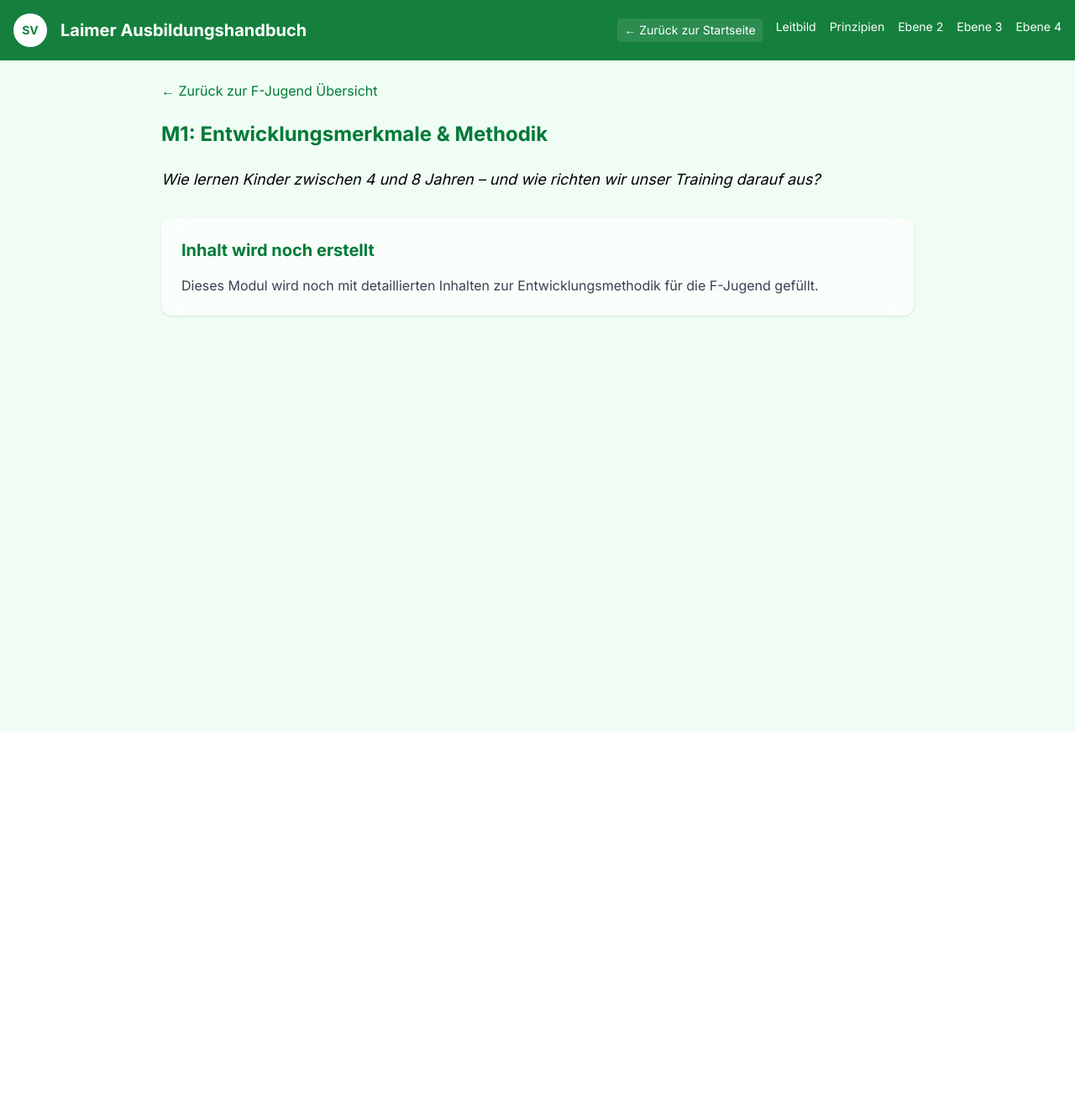
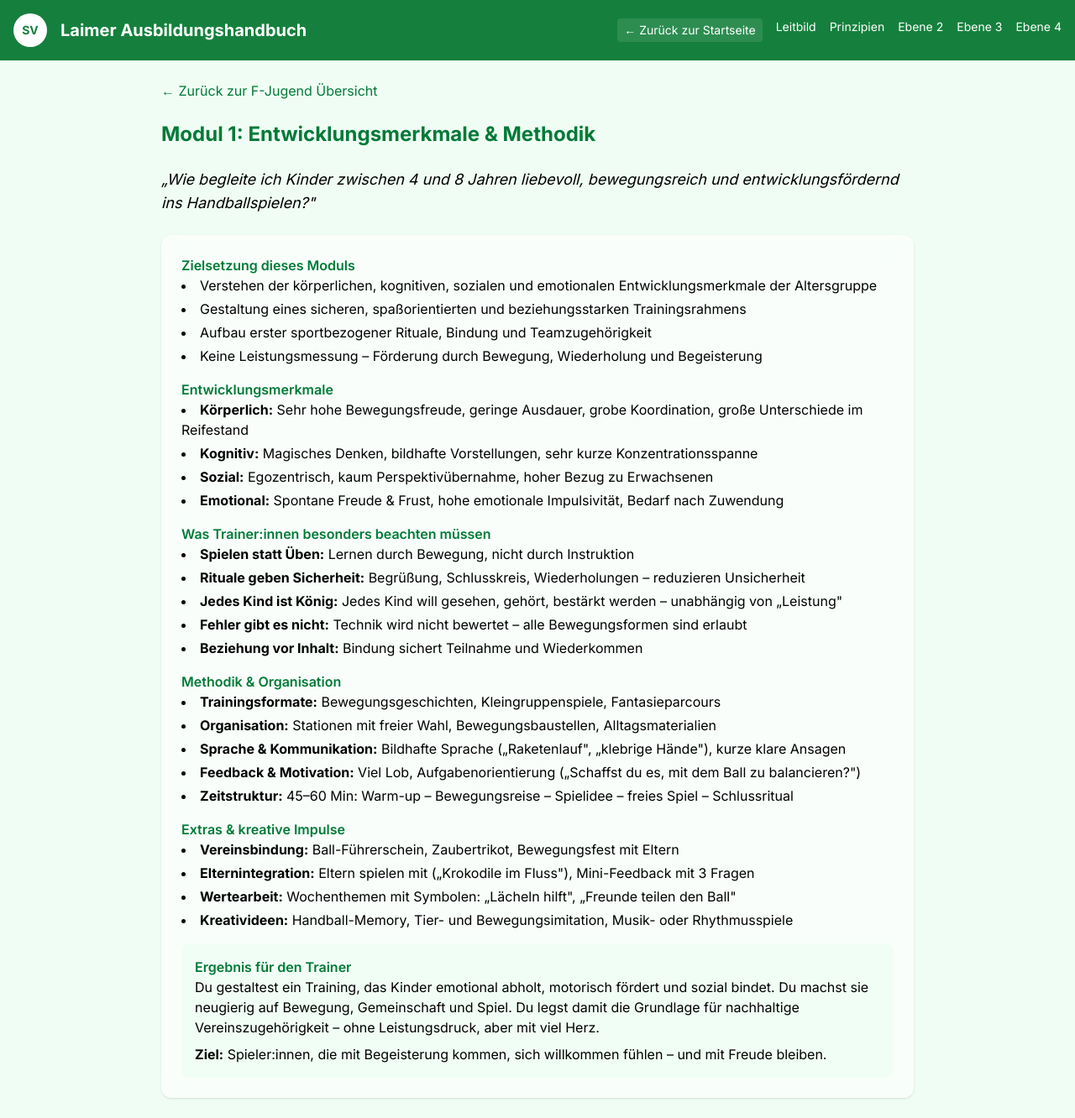
Before and after one commit to OGCoach23/Handbuch-Ausbildung, a React (Vite) app: page /f-jugend-m1 in a window 1280 px wide. Shown: the whole page at 84% size. Before the commit the page ends 872 px from the top, so only its background shows below. Built offline with nearby package versions, Linux system fonts and the light colour scheme.

Commit message:
Add detailed content to F-Jugend Modul 1: Entwicklungsmerkmale & Methodik

```diff
--- a/src/pages/f-jugend-m1.jsx
+++ b/src/pages/f-jugend-m1.jsx
@@ -8,7 +8,7 @@ export default function FJugendM1() {
         initial={{ opacity: 0, y: 30 }}
         animate={{ opacity: 1, y: 0 }}
         transition={{ duration: 0.6 }}
-        className="max-w-4xl mx-auto"
+        className="max-w-4xl mx-auto space-y-6"
       >
         <div className="mb-6">
           <Link to="/f-jugend" className="text-primary hover:underline">
@@ -16,16 +16,72 @@ export default function FJugendM1() {
           </Link>
         </div>
 
-        <h1 className="text-2xl font-bold text-primary mb-6">M1: Entwicklungsmerkmale & Methodik</h1>
-        <p className="text-lg mb-8 italic">
-          Wie lernen Kinder zwischen 4 und 8 Jahren – und wie richten wir unser Training darauf aus?
-        </p>
+        <h1 className="text-2xl font-bold text-primary">Modul 1: Entwicklungsmerkmale & Methodik</h1>
 
-        <div className="bg-white/60 backdrop-blur-md p-6 rounded-xl shadow">
-          <h2 className="text-xl font-bold text-primary mb-4">Inhalt wird noch erstellt</h2>
-          <p className="text-gray-700">
-            Dieses Modul wird noch mit detaillierten Inhalten zur Entwicklungsmethodik für die F-Jugend gefüllt.
-          </p>
+        <p className="italic text-lg">„Wie begleite ich Kinder zwischen 4 und 8 Jahren liebevoll, bewegungsreich und entwicklungsfördernd ins Handballspielen?"</p>
+
+        <div className="bg-white/60 backdrop-blur-md p-6 rounded-xl shadow space-y-4">
+          <div>
+            <h3 className="font-semibold text-primary">Zielsetzung dieses Moduls</h3>
+            <ul className="list-disc list-inside space-y-1">
+              <li>Verstehen der körperlichen, kognitiven, sozialen und emotionalen Entwicklungsmerkmale der Altersgruppe</li>
+              <li>Gestaltung eines sicheren, spaßorientierten und beziehungsstarken Trainingsrahmens</li>
+              <li>Aufbau erster sportbezogener Rituale, Bindung und Teamzugehörigkeit</li>
+              <li>Keine Leistungsmessung – Förderung durch Bewegung, Wiederholung und Begeisterung</li>
+            </ul>
+          </div>
+
+          <div>
+            <h3 className="font-semibold text-primary">Entwicklungsmerkmale</h3>
+            <ul className="list-disc list-inside space-y-1">
+              <li><strong>Körperlich:</strong> Sehr hohe Bewegungsfreude, geringe Ausdauer, grobe Koordination, große Unterschiede im Reifestand</li>
+              <li><strong>Kognitiv:</strong> Magisches Denken, bildhafte Vorstellungen, sehr kurze Konzentrationsspanne</li>
+              <li><strong>Sozial:</strong> Egozentrisch, kaum Perspektivübernahme, hoher Bezug zu Erwachsenen</li>
+              <li><strong>Emotional:</strong> Spontane Freude & Frust, hohe emotionale Impulsivität, Bedarf nach Zuwendung</li>
+            </ul>
+          </div>
+
+          <div>
+            <h3 className="font-semibold text-primary">Was Trainer:innen besonders beachten müssen</h3>
+            <ul className="list-disc list-inside space-y-1">
+              <li><strong>Spielen statt Üben:</strong> Lernen durch Bewegung, nicht durch Instruktion</li>
+              <li><strong>Rituale geben Sicherheit:</strong> Begrüßung, Schlusskreis, Wiederholungen – reduzieren Unsicherheit</li>
+              <li><strong>Jedes Kind ist König:</strong> Jedes Kind will gesehen, gehört, bestärkt werden – unabhängig von „Leistung"</li>
+              <li><strong>Fehler gibt es nicht:</strong> Technik wird nicht bewertet – alle Bewegungsformen sind erlaubt</li>
+              <li><strong>Beziehung vor Inhalt:</strong> Bindung sichert Teilnahme und Wiederkommen</li>
+            </ul>
+          </div>
+
+          <div>
+            <h3 className="font-semibold text-primary">Methodik & Organisation</h3>
+            <ul className="list-disc list-inside space-y-1">
+              <li><strong>Trainingsformate:</strong> Bewegungsgeschichten, Kleingruppenspiele, Fantasieparcours</li>
+              <li><strong>Organisation:</strong> Stationen mit freier Wahl, Bewegungsbaustellen, Alltagsmaterialien</li>
+              <li><strong>Sprache & Kommunikation:</strong> Bildhafte Sprache („Raketenlauf", „klebrige Hände"), kurze klare Ansagen</li>
+              <li><strong>Feedback & Motivation:</strong> Viel Lob, Aufgabenorientierung („Schaffst du es, mit dem Ball zu balancieren?")</li>
+              <li><strong>Zeitstruktur:</strong> 45–60 Min: Warm-up – Bewegungsreise – Spielidee – freies Spiel – Schlussritual</li>
+            </ul>
+          </div>
+
+          <div>
+            <h3 className="font-semibold text-primary">Extras & kreative Impulse</h3>
+            <ul className="list-disc list-inside space-y-1">
+              <li><strong>Vereinsbindung:</strong> Ball-Führerschein, Zaubertrikot, Bewegungsfest mit Eltern</li>
+              <li><strong>Elternintegration:</strong> Eltern spielen mit („Krokodile im Fluss"), Mini-Feedback mit 3 Fragen</li>
+              <li><strong>Wertearbeit:</strong> Wochenthemen mit Symbolen: „Lächeln hilft", „Freunde teilen den Ball"</li>
+              <li><strong>Kreativideen:</strong> Handball-Memory, Tier- und Bewegungsimitation, Musik- oder Rhythmusspiele</li>
+            </ul>
+          </div>
+
+          <div className="bg-green-100/30 p-4 rounded-lg">
+            <h3 className="font-semibold text-primary">Ergebnis für den Trainer</h3>
+            <p className="mb-2">
+              Du gestaltest ein Training, das Kinder emotional abholt, motorisch fördert und sozial bindet.
+              Du machst sie neugierig auf Bewegung, Gemeinschaft und Spiel. Du legst damit die Grundlage
+              für nachhaltige Vereinszugehörigkeit – ohne Leistungsdruck, aber mit viel Herz.
+            </p>
+            <p><strong>Ziel:</strong> Spieler:innen, die mit Begeisterung kommen, sich willkommen fühlen – und mit Freude bleiben.</p>
+          </div>
         </div>
       </motion.div>
     </div>
```
